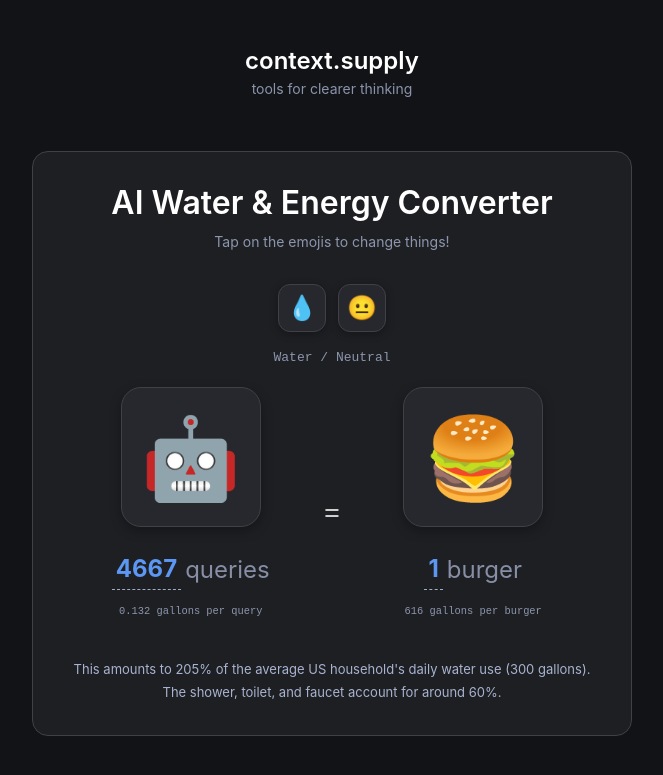
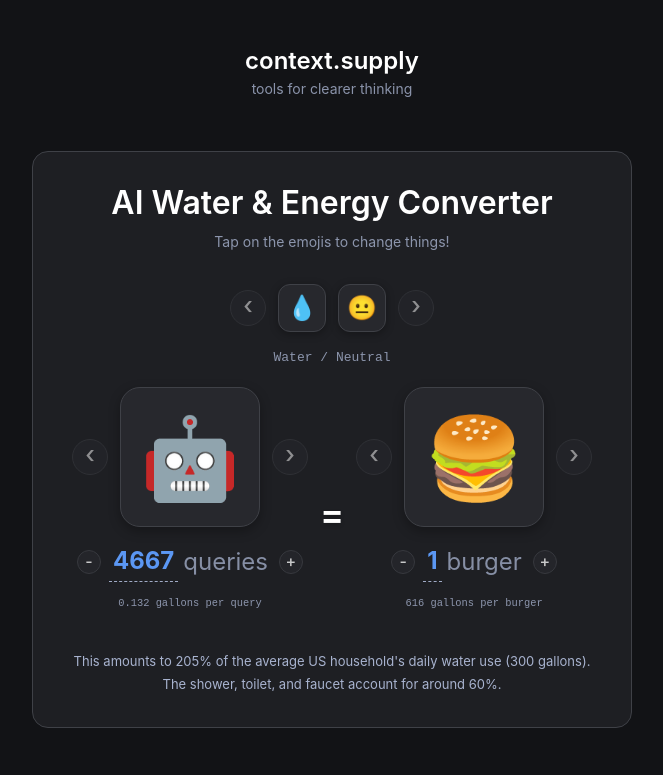
Before and after one commit to dame-is/context-supply, a React (Vite) app: page / in a window 1280 px wide. Shown: the top 775 px of the page, without its empty margins (308-971 px from the left). Built offline with nearby package versions, Linux system fonts and the light colour scheme.

Commit message:
add additional buttons for more obvious ability to change things

```diff
--- a/src/components/EnergyConverter.css
+++ b/src/components/EnergyConverter.css
@@ -38,6 +38,24 @@
   justify-content: center;
   align-items: center;
   gap: 12px;
+  position: relative;
+  width: fit-content;
+  margin: 0 auto;
+  padding: 0 48px;
+}
+
+.measurement-toggles .emoji-nav-arrow {
+  position: absolute;
+  top: 50%;
+  transform: translateY(-50%);
+}
+
+.measurement-toggles .emoji-nav-arrow.left {
+  left: 0;
+}
+
+.measurement-toggles .emoji-nav-arrow.right {
+  right: 0;
 }
 
 .mode-status {
@@ -57,6 +75,24 @@
   gap: 5px;
 }
 
+.emoji-box-container {
+  position: relative;
+  display: flex;
+  align-items: center;
+  justify-content: center;
+  width: 100%;
+  max-width: 220px;
+  margin: 0 auto;
+}
+
+.side .emoji-box-container .emoji-nav-arrow.left {
+  left: -8px;
+}
+
+.side .emoji-box-container .emoji-nav-arrow.right {
+  right: -8px;
+}
+
 .emoji-box {
   font-size: 80px;
   line-height: 1;
@@ -72,6 +108,7 @@
   cursor: pointer;
   transition: all 0.2s ease;
   box-shadow: 0 4px 12px rgba(0, 0, 0, 0.3);
+  margin: 0;
 }
 
 .emoji-box:hover {
@@ -102,6 +139,8 @@
   align-items: center;
   justify-content: center;
   gap: 4px;
+  flex-wrap: nowrap;
+  width: 100%;
 }
 
 .quantity .unit-text {
@@ -109,14 +148,17 @@
   font-weight: 400;
   font-size: inherit;
   font-family: inherit;
+  margin: 0;
+  white-space: nowrap;
 }
 
 .equals-sign {
-  font-size: 32px;
-  font-weight: 300;
+  font-size: 36px;
+  font-weight: 600;
   color: var(--text-color);
-  opacity: 0.8;
+  opacity: 1;
   margin-top: 100px;
+  text-shadow: 0 2px 4px rgba(0, 0, 0, 0.2);
 }
 
 .emoji-button {
@@ -133,6 +175,8 @@
   transition: all 0.2s ease;
   background-color: var(--card-bg);
   box-shadow: 0 2px 8px rgba(0, 0, 0, 0.3);
+  position: relative;
+  z-index: 99;
 }
 
 .emoji-button:hover {
@@ -215,8 +259,7 @@
   position: relative;
 }
 
-.equivalent-options,
-.coming-soon-popup {
+.equivalent-options {
   position: absolute;
   top: calc(100% - 60px);
   left: 50%;
@@ -226,8 +269,12 @@
   border: 1px solid #3f4147;
   border-radius: 12px;
   box-shadow: 0 4px 12px rgba(0, 0, 0, 0.3);
-  z-index: 100;
+  z-index: 98;
   animation: fadeIn 0.2s ease;
+  display: grid;
+  grid-template-columns: repeat(auto-fill, minmax(48px, 1fr));
+  gap: 8px;
+  max-width: 240px;
 }
 
 @keyframes fadeIn {
@@ -242,19 +289,26 @@
 }
 
 .coming-soon-popup {
-  width: max-content;
-  max-width: 200px;
+  position: absolute;
+  top: calc(100% - 60px);
+  left: 50%;
+  transform: translateX(-50%);
+  padding: 12px 16px;
+  background-color: var(--card-bg);
+  border: 1px solid #3f4147;
+  border-radius: 12px;
+  box-shadow: 0 4px 12px rgba(0, 0, 0, 0.3);
+  z-index: 98;
+  animation: fadeIn 0.2s ease;
+  min-width: 140px;
+  max-width: 160px;
   text-align: center;
   color: var(--text-secondary);
   font-size: 14px;
-  padding: 16px;
-}
-
-.equivalent-options {
-  display: grid;
-  grid-template-columns: repeat(auto-fill, minmax(48px, 1fr));
-  gap: 8px;
-  max-width: 240px;
+  line-height: 1.4;
+  white-space: normal;
+  word-break: normal;
+  display: block;
 }
 
 .equivalent-options::before,
@@ -269,6 +323,7 @@
   background-color: var(--card-bg);
   border-left: 1px solid #3f4147;
   border-top: 1px solid #3f4147;
+  z-index: -1;
 }
 
 .equivalent-options .emoji-button {
@@ -327,14 +382,14 @@
   .equals-sign {
     transform: rotate(90deg);
     margin: 0;
-    font-size: 24px;
-    height: 24px;
-    line-height: 24px;
+    font-size: 28px;
+    height: 28px;
+    line-height: 28px;
   }
 
   .side {
     width: 100%;
-    max-width: 280px;
+    max-width: 230px;
     margin: 0 auto;
   }
 
@@ -342,6 +397,14 @@
     width: 120px;
     height: 120px;
     font-size: 60px;
+  }
+
+  .side .emoji-box-container .emoji-nav-arrow.left {
+    left: -4px;
+  }
+
+  .side .emoji-box-container .emoji-nav-arrow.right {
+    right: -4px;
   }
 
   .quantity {
@@ -419,7 +482,7 @@
   }
 
   .side {
-    max-width: 260px;
+    max-width: 200px;
   }
 
   .selector-container {
@@ -432,11 +495,19 @@
     font-size: 52px;
   }
 
+  .side .emoji-box-container .emoji-nav-arrow.left {
+    left: 0px;
+  }
+
+  .side .emoji-box-container .emoji-nav-arrow.right {
+    right: 0px;
+  }
+
   .equals-sign {
     margin: 5px 0;
-    font-size: 20px;
-    height: 20px;
-    line-height: 20px;
+    font-size: 24px;
+    height: 24px;
+    line-height: 24px;
   }
 
   .quantity {
@@ -463,6 +534,12 @@
   .unit-text {
     font-size: 12px;
     margin-top: 2px;
+  }
+
+  .emoji-nav-arrow {
+    width: 32px;
+    height: 32px;
+    font-size: 20px;
   }
 }
 
@@ -515,3 +592,108 @@
   outline: none;
   background-color: var(--secondary-bg);
 }
+
+.emoji-nav-arrow {
+  position: absolute;
+  top: 50%;
+  transform: translateY(-50%);
+  background: var(--card-bg);
+  border: 1px solid var(--border-color);
+  border-radius: 50%;
+  width: 36px;
+  height: 36px;
+  display: flex;
+  align-items: center;
+  justify-content: center;
+  cursor: pointer;
+  font-size: 24px;
+  color: var(--text-color);
+  opacity: 0.5;
+  transition: all 0.2s ease;
+  z-index: 1;
+  padding: 0;
+  line-height: 1;
+}
+
+.emoji-nav-arrow:hover {
+  opacity: 0.8;
+  background: var(--card-bg);
+  transform: translateY(-50%) scale(1.1);
+}
+
+.emoji-nav-arrow.left {
+  left: 0;
+}
+
+.emoji-nav-arrow.right {
+  right: 0;
+}
+
+.emoji-nav-arrow::before {
+  content: '‹';
+  display: block;
+  margin-top: -4px;
+}
+
+.emoji-nav-arrow.right::before {
+  content: '›';
+}
+
+.number-control-container {
+  display: flex;
+  align-items: center;
+  gap: 8px;
+  justify-content: center;
+  flex-wrap: nowrap;
+}
+
+.number-control-container .unit-text {
+  margin: 0;
+  white-space: nowrap;
+  padding-right: 3px;
+  margin-left: -3px;
+}
+
+.number-control-button {
+  background: var(--card-bg);
+  border: 1px solid var(--border-color);
+  border-radius: 50%;
+  width: 24px;
+  height: 24px;
+  display: inline-flex;
+  align-items: center;
+  justify-content: center;
+  cursor: pointer;
+  font-size: 16px;
+  color: var(--text-color);
+  opacity: 0.8;
+  transition: all 0.2s ease;
+  padding: 0;
+  line-height: 1;
+}
+
+.number-control-button:hover {
+  opacity: 1;
+  background: var(--secondary-bg);
+  border-color: var(--accent-color);
+}
+
+.number-control-button span {
+  display: block;
+  margin-top: -2px;
+}
+
+/* Mobile optimizations */
+@media (max-width: 480px) {
+  .emoji-nav-arrow {
+    width: 32px;
+    height: 32px;
+    font-size: 20px;
+  }
+
+  .number-control-button {
+    width: 22px;
+    height: 22px;
+    font-size: 14px;
+  }
+}
--- a/src/components/EnergyConverter.jsx
+++ b/src/components/EnergyConverter.jsx
@@ -131,6 +131,7 @@ const EnergyConverter = () => {
   const leftSideRef = useRef(null);
   const [editingLeftValue, setEditingLeftValue] = useState('');
   const [editingRightValue, setEditingRightValue] = useState('');
+  const [aiPopupMessage, setAiPopupMessage] = useState('Based on ChatGPT... more models will be added as data becomes available!');
 
   // Helper function to round numbers based on their magnitude
   const roundNumber = (num) => {
@@ -395,6 +396,43 @@ const EnergyConverter = () => {
     setIsSelectingRight(false);
   };
 
+  // Add these new functions after the existing state declarations
+  const cycleAiModel = (direction) => {
+    // Currently we only have one model, so just show a popup
+    const message = direction === 'next' ?
+      "More AI models will be added as data is available!" :
+      "ChatGPT is the only model currently available.";
+    setAiPopupMessage(message);
+    setShowAiComingSoon(true);
+    setTimeout(() => setShowAiComingSoon(false), 2000);
+  };
+
+  const cycleEquivalent = (direction) => {
+    const equivalents = Object.keys(currentEquivalents);
+    const currentIndex = equivalents.indexOf(selectedEquivalent);
+    let nextIndex;
+
+    if (direction === 'next') {
+      nextIndex = (currentIndex + 1) % equivalents.length;
+    } else {
+      nextIndex = (currentIndex - 1 + equivalents.length) % equivalents.length;
+    }
+
+    handleEquivalentSelect(equivalents[nextIndex]);
+  };
+
+  const incrementValue = (side, amount) => {
+    if (side === 'left') {
+      const newValue = Math.max(1, queryCount + amount);
+      setQueryCount(newValue);
+      setRightSideValue(calculateRightValue(newValue, measurementType, estimate, selectedEquivalent));
+    } else {
+      const newValue = Math.max(1, rightSideValue + amount);
+      setRightSideValue(newValue);
+      setQueryCount(Math.round(calculateLeftValue(newValue, measurementType, estimate, selectedEquivalent)));
+    }
+  };
+
   return (
     <div className="converter-container">
       <h2 className="converter-title">AI Water & Energy Converter</h2>
@@ -402,6 +440,11 @@ const EnergyConverter = () => {
 
       <div className="controls-section">
         <div className="measurement-toggles">
+          <button
+            className="emoji-nav-arrow left"
+            onClick={() => toggleMeasurementType()}
+            title={measurementType === 'energy' ? 'Switch to Water Usage' : 'Switch to Energy Usage'}
+          />
           <button
             onClick={toggleMeasurementType}
             className="emoji-button"
@@ -417,6 +460,11 @@ const EnergyConverter = () => {
           >
             {ESTIMATE_EMOJIS[estimate]}
           </button>
+          <button
+            className="emoji-nav-arrow right"
+            onClick={() => cycleEstimate()}
+            title={`Switch to ${estimate === 'neutral' ? 'optimistic' : estimate === 'optimistic' ? 'pessimistic' : 'neutral'} estimate`}
+          />
         </div>
 
         <div className="mode-status">
@@ -426,12 +474,24 @@ const EnergyConverter = () => {
 
       <div className="converter-body">
         <div className="side" ref={leftSideRef}>
+          <div className="emoji-box-container">
+            <button
+              className="emoji-nav-arrow left"
+              onClick={() => cycleAiModel('prev')}
+              title="Previous AI Model"
+            />
             <div
               className={`emoji-box ${showAiComingSoon ? 'active' : ''}`}
               onClick={handleLeftEmojiClick}
               title="More models coming soon!"
             >
               {aiModels.chatgpt.emoji}
+            </div>
+            <button
+              className="emoji-nav-arrow right"
+              onClick={() => cycleAiModel('next')}
+              title="Next AI Model"
+            />
           </div>
           <div className="quantity">
             {isEditingLeft ? (
@@ -447,6 +507,14 @@ const EnergyConverter = () => {
                 step="1"
               />
             ) : (
+              <div className="number-control-container">
+                <button
+                  className="number-control-button"
+                  onClick={() => incrementValue('left', -1)}
+                  title="Decrease"
+                >
+                  <span>-</span>
+                </button>
                 <span
                   className={`editable-text ${isDragging === 'left' ? 'dragging' : ''}`}
                   onClick={() => setIsEditingLeft(true)}
@@ -454,15 +522,23 @@ const EnergyConverter = () => {
                 >
                   {formatNumber(queryCount, 'left')}
                 </span>
+                <span className="unit-text">{getUnitText(queryCount, 'queries')}</span>
+                <button
+                  className="number-control-button"
+                  onClick={() => incrementValue('left', 1)}
+                  title="Increase"
+                >
+                  <span>+</span>
+                </button>
+              </div>
             )}
-            <span className="unit-text">{getUnitText(queryCount, 'queries')}</span>
           </div>
           <div className="unit-text">
             {getCurrentUnitText(measurementType, estimate)}
           </div>
           {showAiComingSoon && (
             <div className="coming-soon-popup">
-              Based on ChatGPT... more models will be added as data becomes available!
+              {aiPopupMessage}
             </div>
           )}
         </div>
@@ -470,12 +546,24 @@ const EnergyConverter = () => {
         <div className="equals-sign">=</div>
 
         <div className="side" ref={rightSideRef}>
+          <div className="emoji-box-container">
+            <button
+              className="emoji-nav-arrow left"
+              onClick={() => cycleEquivalent('prev')}
+              title="Previous Equivalent"
+            />
             <div
               className={`emoji-box ${isSelectingRight ? 'active' : ''}`}
               onClick={handleRightEmojiClick}
               title="Click to change equivalent"
             >
               {currentEquivalents[selectedEquivalent].emoji}
+            </div>
+            <button
+              className="emoji-nav-arrow right"
+              onClick={() => cycleEquivalent('next')}
+              title="Next Equivalent"
+            />
           </div>
           <div className="quantity">
             {isEditingRight ? (
@@ -492,6 +580,14 @@ const EnergyConverter = () => {
                 inputMode="decimal"
               />
             ) : (
+              <div className="number-control-container">
+                <button
+                  className="number-control-button"
+                  onClick={() => incrementValue('right', -1)}
+                  title="Decrease"
+                >
+                  <span>-</span>
+                </button>
                 <span
                   className={`editable-text ${isDragging === 'right' ? 'dragging' : ''}`}
                   onClick={() => setIsEditingRight(true)}
@@ -499,8 +595,16 @@ const EnergyConverter = () => {
                 >
                   {formatNumber(rightSideValue, 'right')}
                 </span>
+                <span className="unit-text">{getUnitText(rightSideValue, currentEquivalents[selectedEquivalent].unit)}</span>
+                <button
+                  className="number-control-button"
+                  onClick={() => incrementValue('right', 1)}
+                  title="Increase"
+                >
+                  <span>+</span>
+                </button>
+              </div>
             )}
-            <span className="unit-text">{getUnitText(rightSideValue, currentEquivalents[selectedEquivalent].unit)}</span>
           </div>
           <div className="unit-text">
             {currentEquivalents[selectedEquivalent].value} {measurementType === 'energy' ? 'kWh' : 'gallons'} per {currentEquivalents[selectedEquivalent].unit.singular}
--- a/src/index.css
+++ b/src/index.css
@@ -159,7 +159,7 @@ input.dark-select::-webkit-inner-spin-button {
 
   .side {
     width: 100%;
-    max-width: 300px;
+    max-width: 200px;
     margin: 0 auto;
   }
 
```
Lines whose indentation alone changed are shown as unchanged.
